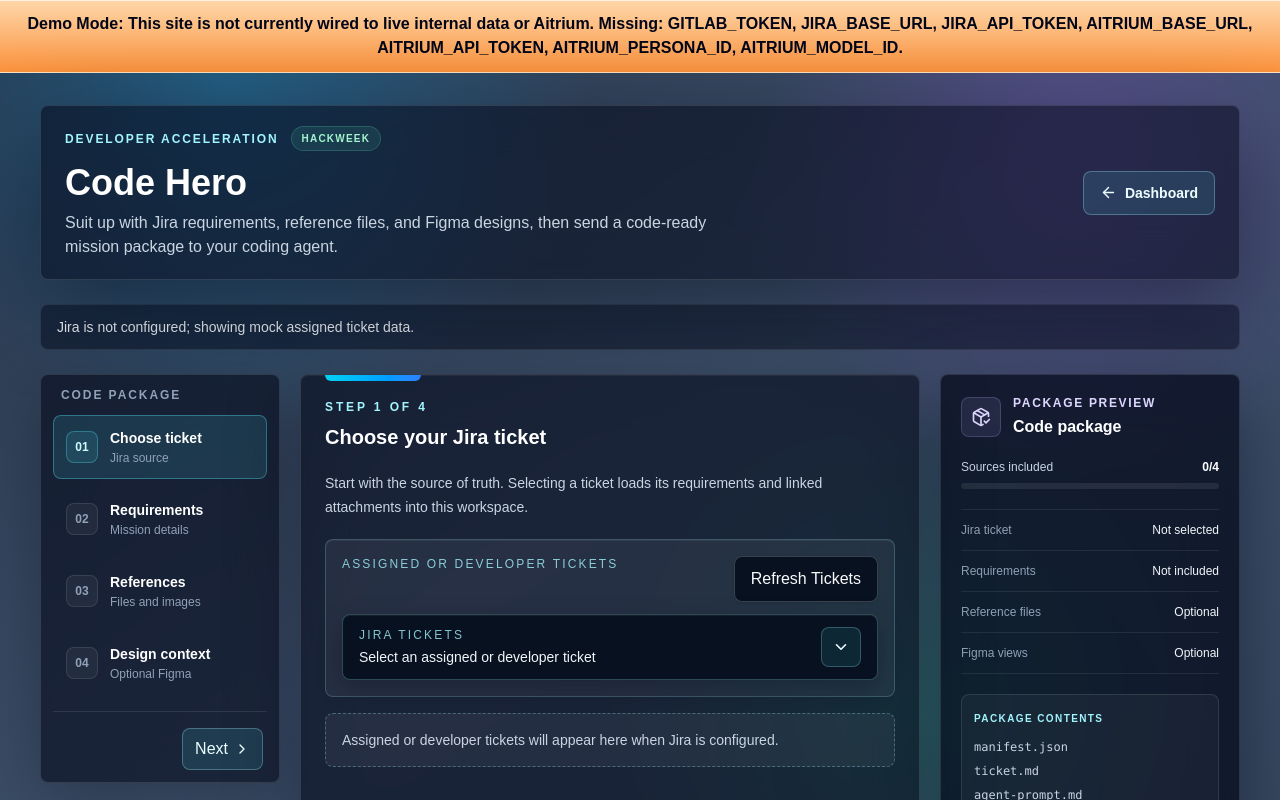
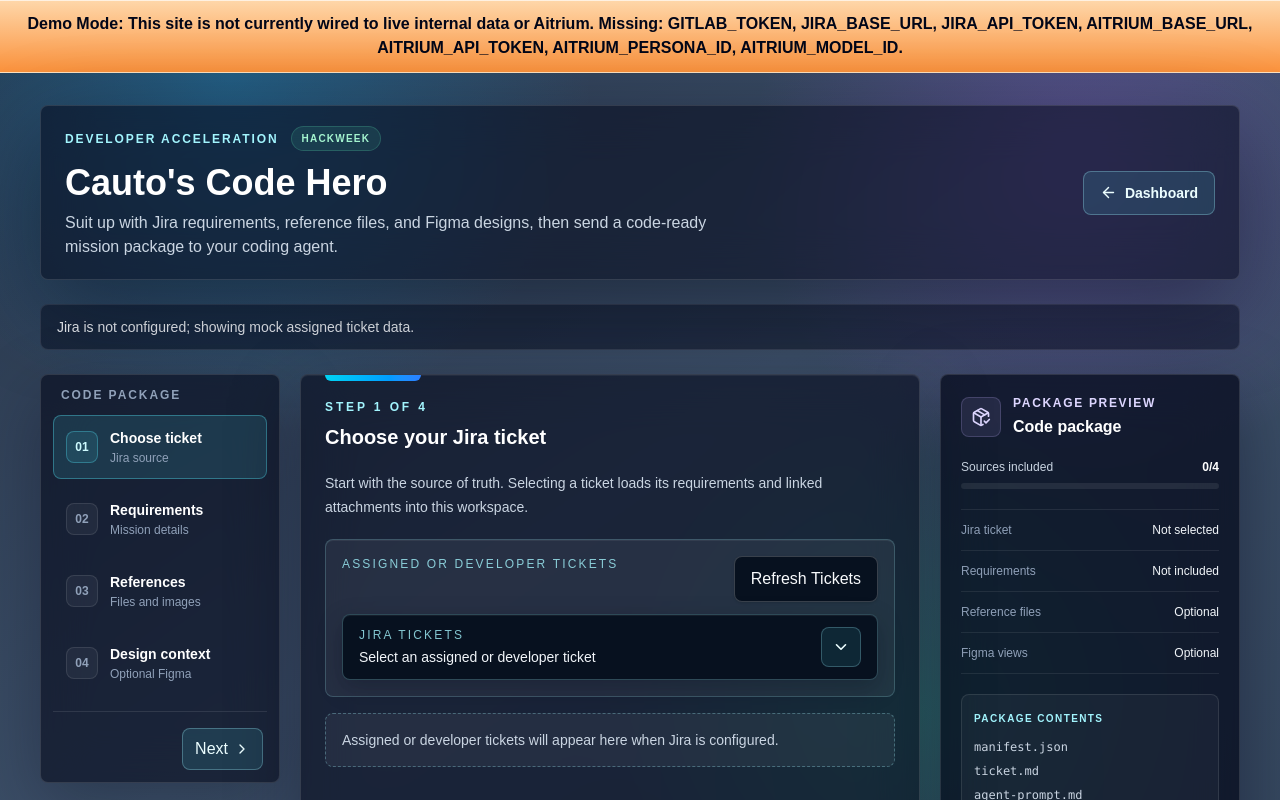
Before and after one commit to kevincauto/workflow-app, a Next.js app: page /ticket-to-code in a window 1280 px wide. Shown: the top 800 px of the page. Built offline with nearby package versions, Linux system fonts and the light colour scheme.

Commit message:
feat: update title in TicketToCodeDashboard to include author's name

```diff
--- a/src/components/TicketToCodeDashboard.tsx
+++ b/src/components/TicketToCodeDashboard.tsx
@@ -475,7 +475,7 @@
                 </span>
               </div>
               <h1 className="mt-3 text-3xl font-semibold text-white sm:text-4xl">
-                Code Hero
+                Cauto's Code Hero
               </h1>
               <p className="mt-2 max-w-2xl text-sm leading-6 text-slate-300 sm:text-base">
                 Suit up with Jira requirements, reference files, and Figma
```
